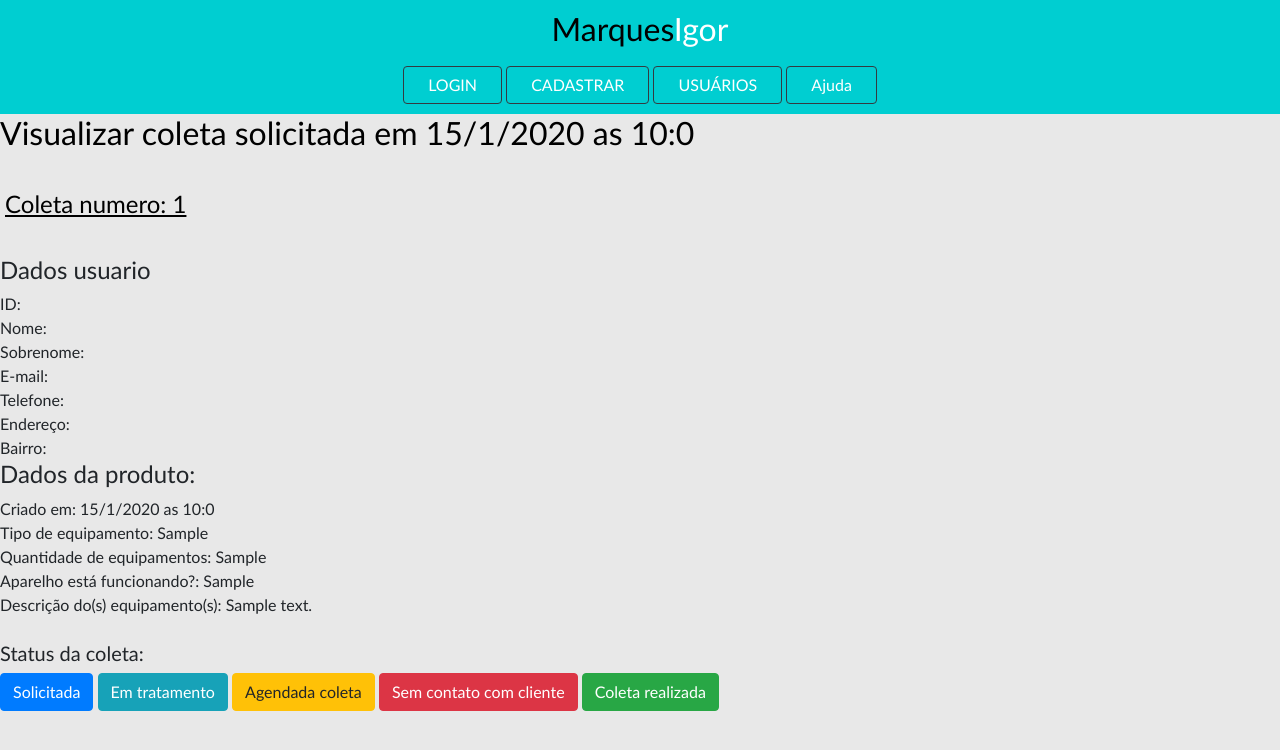
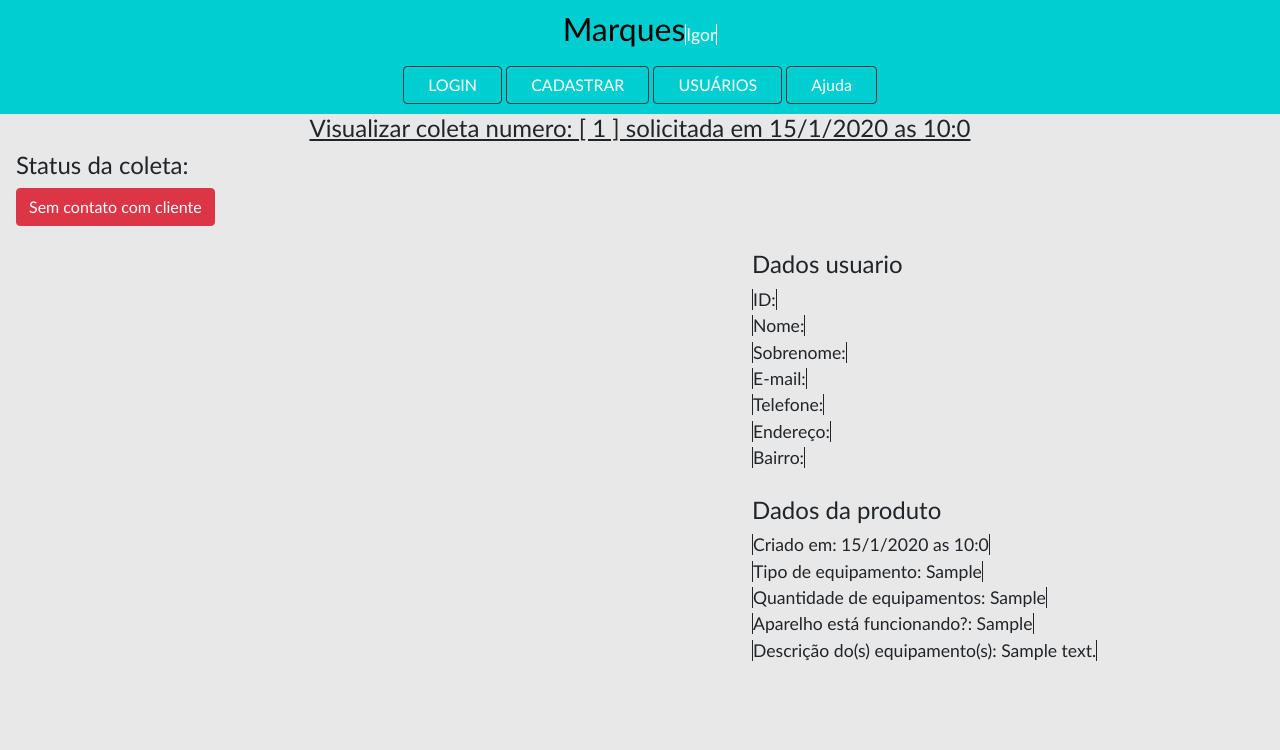
Before and after one commit to IgorStrauss/flask-app-recicla, a Flask app: page /coleta/view/1 in a window 1280 px wide. Shown: the top 750 px of the page. Run offline with Flask 3, Linux system fonts and the light colour scheme; tables that the repository leaves empty hold one stand-in row (values such as "Sample post"); parts of the project's set-up code (start-up, migrations or seed data) failed here and were passed over; some libraries are stand-ins or nearby versions.

Commit message:
view coleta/view/id

```diff
--- a/projeto/app.py
+++ b/projeto/app.py
@@ -2,13 +2,15 @@ from flask import Flask, render_template, redirect, url_for, request, flash
 from flask_sqlalchemy import SQLAlchemy
 from flask_migrate import Migrate, migrate
 from flask_login import LoginManager, UserMixin, \
-    login_required, login_user, logout_user
-from werkzeug.security import generate_password_hash, check_password_hash
+    login_required, login_user, logout_user, current_user
+from werkzeug.security import check_password_hash, generate_password_hash
 from flask_bootstrap import Bootstrap
 from datetime import datetime
 
 
 app = Flask(__name__)
+
+
 SECRET_KEY = "Alterar_secret_key"
 
 app.config['SECRET_KEY'] = 'Secret_key_development'
@@ -57,6 +59,14 @@ class User(db.Model, UserMixin):
         return self.first_name
 
     @property
+    def firstname(self):
+        return f"{self.first_name}".title()
+
+    @property
+    def lastname(self):
+        return f"{self.last_name}".title()
+
+    @property
     def username(self):
         return f"{self.last_name}{self.first_name}".upper()
 
@@ -101,6 +111,10 @@ class SolicitaColeta(db.Model):
     criado = db.Column(db.DateTime, nullable=False)
     user_id = db.Column(db.Integer, db.ForeignKey("user.id"))
 
+    def __init__(self, *args, **kwargs) -> None:
+        super().__init__()
+        self.criado = datetime.now()
+
     @property
     def formata_data(self):
         return f"{self.criado.day}/{self.criado.month}/{self.criado.year} as \
@@ -110,10 +124,10 @@ class SolicitaColeta(db.Model):
         return {self.tipo}.title()
 
     def formata_situacao(self):
-        return self.situacao.title()
+        return {self.situacao}.title()
 
     def formata_descricao(self):
-        return self.descricao.title()
+        return {self.descricao}.title()
 
 
 @app.route('/')
@@ -163,10 +177,8 @@ def login():
             flash('Credenciais incorretas - senha', 'danger')
             return redirect(url_for('login'))
         login_user(user)
-        #flash('Usuário logado com sucesso.')
         return redirect(url_for('index'))
     return render_template("login.html")
-
 
 
 @app.route("/logout")
@@ -174,6 +186,7 @@ def login():
 def logout():
     logout_user()
     return redirect(url_for('index'))
+
 
 
 @app.route("/register", methods=["GET", "POST"])
@@ -213,6 +226,7 @@ def coleta_usuario(id):
     user = User.query.get(id)
 
     if request.method == "POST":
+
         coleta = SolicitaColeta()
         coleta.tipo = request.form['tipo']
         coleta.quantidade = request.form['quantidade']
@@ -229,13 +243,9 @@ def coleta_usuario(id):
 @app.route("/coleta/view")
 def view_coleta():
     solicita_coleta = SolicitaColeta.query.all()
-
-    user = current_user
-
     return render_template(
         "ordem_coleta.html",
-        solicita_coleta=solicita_coleta,
-        user=user
+        solicita_coleta=solicita_coleta
         )
 
 
--- a/projeto/static/css/style-index.css
+++ b/projeto/static/css/style-index.css
@@ -106,3 +106,31 @@ h3{
     padding: 1px;
     margin: 1em;
 }
+
+/*Formatação show menu*/
+.show_dados{
+    width: auto;
+    height: auto;
+    margin-left: 47rem;
+    }
+div span{
+    text-align: center;
+    text-decoration-color: black;
+    font-size: 1.1rem;
+    border: 1px solid;
+    border-block: 1rem;
+}
+div h4{
+    text-align: auto;
+}
+
+.show_status{
+    margin-left: 1rem;
+}
+.lc_status{
+    margin-left: 1rem;
+}
+.lc_header{
+    text-align: center;
+    text-decoration:underline
+}
--- a/projeto/templates/base.html
+++ b/projeto/templates/base.html
@@ -8,7 +8,11 @@
     <link rel="stylesheet" href="https://cdn.jsdelivr.net/npm/bootstrap@4.0.0/dist/css/bootstrap.min.css"
      integrity="sha384-Gn5384xqQ1aoWXA+058RXPxPg6fy4IWvTNh0E263XmFcJlSAwiGgFAW/dAiS6JXm"
       crossorigin="anonymous">
+
+    {% block css %}
     <link rel="stylesheet" href="{{url_for('static', filename='css/style-index.css')}}" type="text/css">
+    {% endblock %}
+
     {% block title %}<title>Home</title>{% endblock %}
 </head>
 <body>
--- a/projeto/templates/ordem_coleta.html
+++ b/projeto/templates/ordem_coleta.html
@@ -9,7 +9,7 @@
 
 <div>
     <span>ID: {{coleta.user_id}}</span><br>
-    <span>Nome:{{user.first_name}} </span><br>
+    <span>Nome: </span><br>
     <span>Sobrenome: </span><br>
     <span>E-mail: </span><br>
     <span>Telefone: </span><br>
--- a/projeto/templates/register.html
+++ b/projeto/templates/register.html
@@ -11,6 +11,7 @@
     <title>Cadastrar</title>
 </head>
 <body>
+    <div id="container">
         <form action="{{url_for('register')}}" method="post">
 
             <div>
--- a/projeto/templates/show_coleta.html
+++ b/projeto/templates/show_coleta.html
@@ -1,13 +1,39 @@
 {% extends 'base.html' %}
+
+
 
 {% block title %} <title> Visualizar coleta </title>{% endblock %}
 {% block content %}
 
-<h2>Visualizar coleta solicitada em {{coleta.formata_data}}</h2>
-<div>
+<h4 class="lc_header">Visualizar coleta numero: [ {{coleta.id}} ] solicitada em {{coleta.formata_data}}</h4>
+
+
+<div id="conteudo">
+    <div class="lc_status">
+
+            <h4>Status da coleta:</h4>
+        </div>
+        <div class="show_status">
+            <button type="button" class="btn btn-danger">Sem contato com cliente</button>
+        </div>
+        <!--
+        <div class="show_status">
+            <button type="button" class="btn btn-primary">Solicitada</button>
+        </div>
+        <div class="show_status">
+            <button type="button" class="btn btn-info">Em tratamento</button>
+        </div>
+        <div class="show_status">
+            <button type="button" class="btn btn-warning">Agendada coleta</button>
+        </div>
+        <div class="show_status">
+            <button type="button" class="btn btn-success">Coleta realizada</button>
+        </div>
+        -->
     <br>
-    <h3>Coleta numero: {{coleta.id}}</h3>
-    <br>
+
+    </div>
+        <div class="show_dados">
             <h4>Dados usuario</h4>
             <span>ID: </span><br>
             <span>Nome: </span><br>
@@ -16,24 +42,17 @@
             <span>Telefone: </span><br>
             <span>Endereço: </span><br>
             <span>Bairro: </span><br>
-    <h4>Dados da produto:</h4>
+        </div>
+        <br>
+        <div class="show_dados">
+            <h4>Dados da produto</h4>
             <span>Criado em: {{coleta.formata_data}}</span><br>
             <span>Tipo de equipamento: {{coleta.tipo}}</span><br>
             <span>Quantidade de equipamentos: {{coleta.quantidade}}</span><br>
             <span>Aparelho está funcionando?: {{coleta.situacao}}</span><br>
             <span>Descrição do(s) equipamento(s): {{coleta.descricao}}</span><br>
         </div>
+</div>
 <br>
-<div>
-    <h5>Status da coleta:</h5>
-</div>
-<div>
-    <button type="button" class="btn btn-primary">Solicitada</button>
-    <button type="button" class="btn btn-info">Em tratamento</button>
-    <button type="button" class="btn btn-warning">Agendada coleta</button>
-    <button type="button" class="btn btn-danger">Sem contato com cliente</button>
-    <button type="button" class="btn btn-success">Coleta realizada</button>
-</div>
-
 
 {% endblock %}
--- a/projeto/templates/user.html
+++ b/projeto/templates/user.html
@@ -30,7 +30,7 @@
     <li>CEP: {{endereco.cep}}</li>
     <br>
     <h3>Telefone</h3>
-    <li>Telefone: </li>
+    <li>Telefone: {{telefone.formata_celular}}</li>
     <li>ID: {{telefone.id}}</li>
     <li></li>
     <br>
--- a/projeto/templates/users.html
+++ b/projeto/templates/users.html
@@ -21,8 +21,8 @@
     <ul class="list-group list.group-flush">
         <li class="list-group-item">
             <span>ID: {{user.id}}</span> |
-            <span>Nome: {{user.first_name}}</span> |
-            <span>Sobrenome: {{user.last_name}}</span> |
+            <span>Nome: {{user.firstname}}</span> |
+            <span>Sobrenome: {{user.lastname}}</span> |
             <a><span>Usuário: <a href="{{url_for('perfil',id=user.id)}}">{{user.username}}</a>  </span> |
             <span>E-mail: {{user.email}}</span>
         </li>
```
Also changed, not shown: projeto/register/__main__.py (added). Lines whose indentation alone changed are shown as unchanged.
